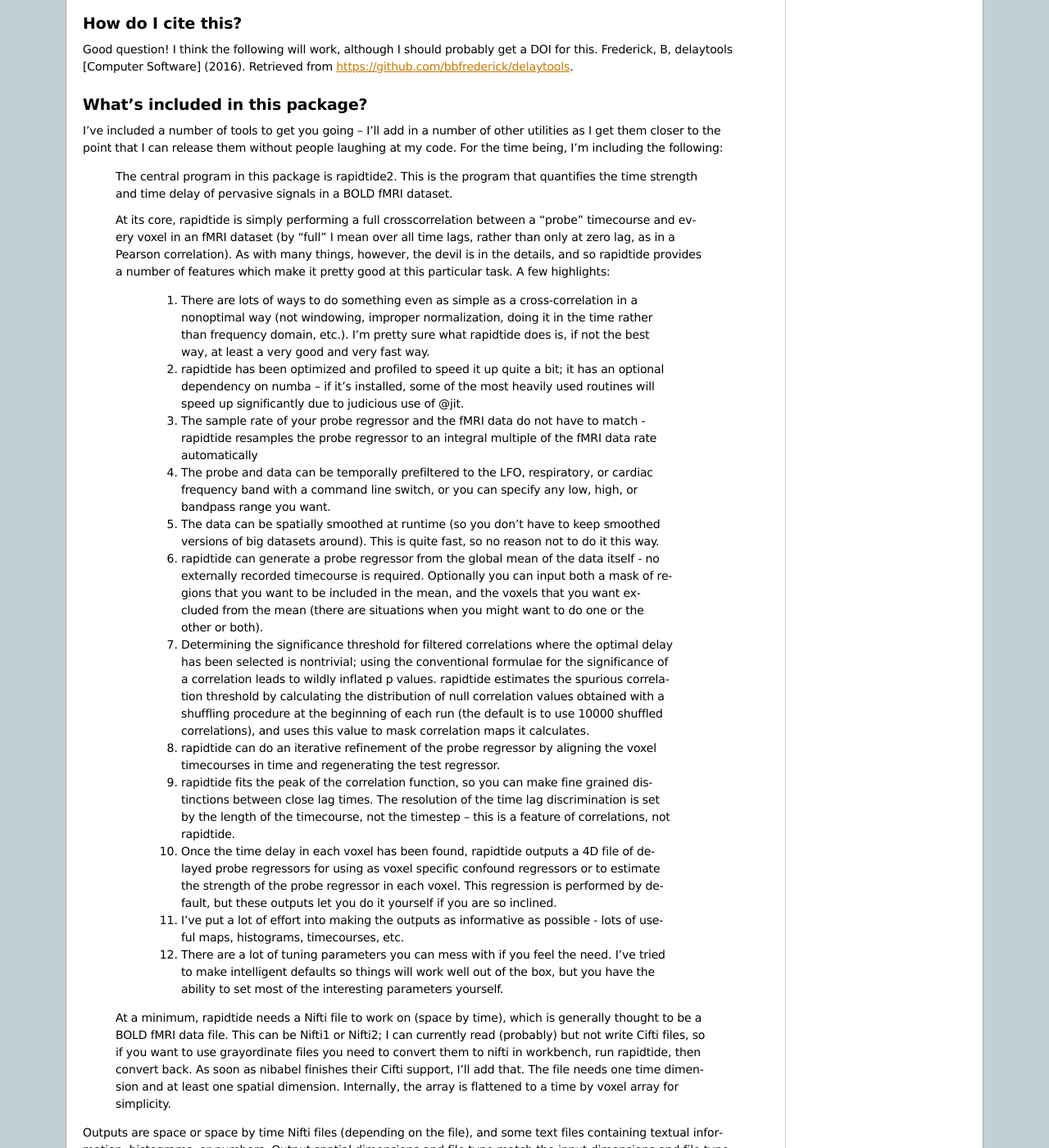
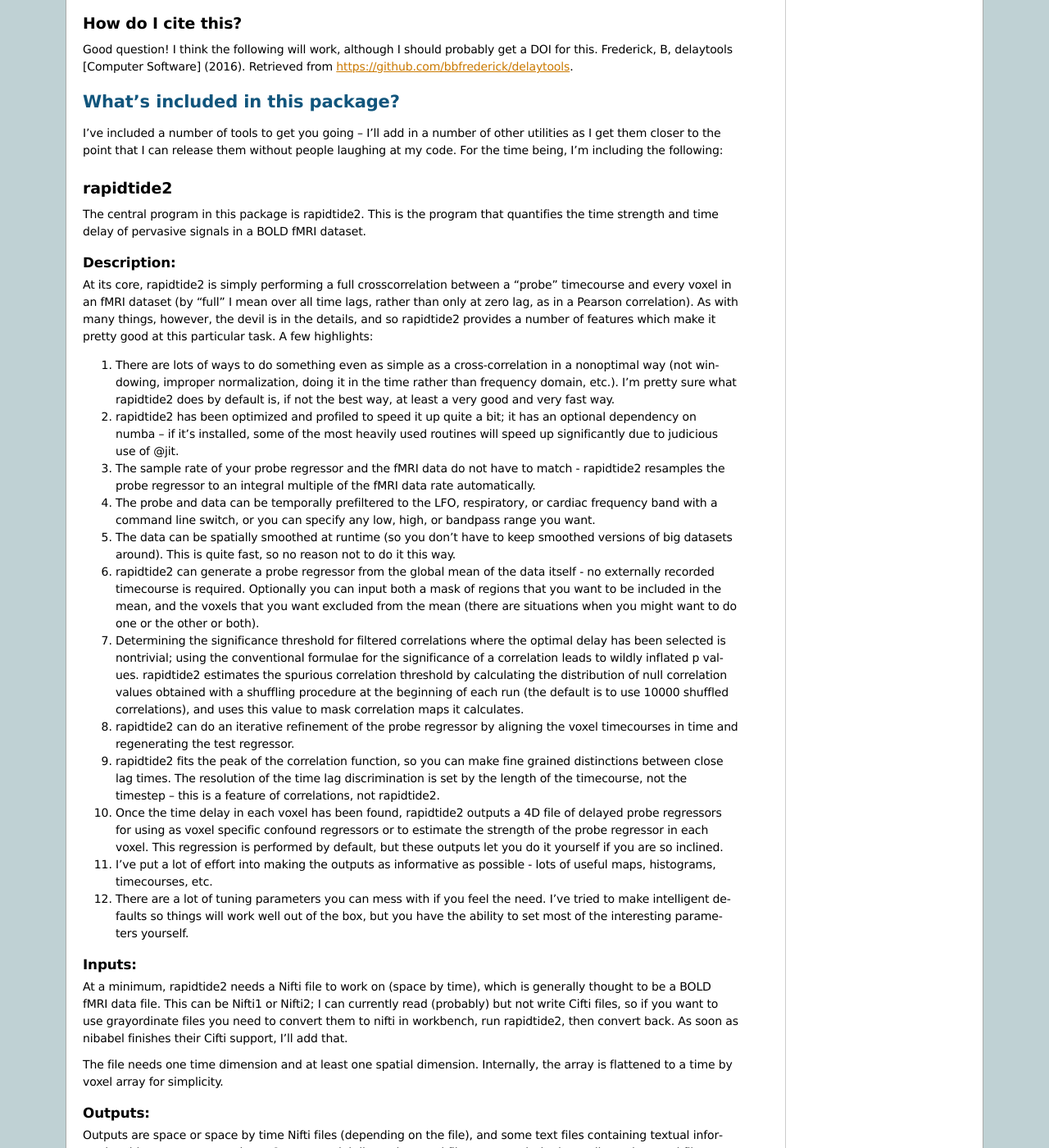
Before and after one commit to bbfrederick/rapidtide, a Sphinx documentation site: the page built from docs/index.rst, in a window 1280 px wide and 1400 px high, scrolled down 1515 px. Shown: the whole window at 82% size. Built offline with Sphinx 7.4.7, drawn with Linux system fonts in a browser that asks for light colours; part of the change alters nothing that is shown; some of the changed text lies outside the part shown.

Commit message:
More cleanup

```diff
--- a/docs/index.rst
+++ b/docs/index.rst
@@ -4,7 +4,7 @@
    contain the root `toctree` directive.
 
 Delaytools
-======================================
+==========
 Delaytools is a suite of python programs used to perform time delay analysis on functional imaging data to find time lagged correlations between the voxelwise time series and other time series.
 
 .. toctree::
@@ -20,6 +20,17 @@ After working with this for several years we've also found that you don't need t
 
 As an aside, some of these tools are just generally useful for looking at correlations between timecourses from other sources – for example doing PPI, or even some seed based analyses.
 
+Why are you releasing your code?
+--------------------------------
+For a number of reasons.
+    #.    I want people to use it!  I think if it were easier for people to do time delay analysis, they’d be more likely to do it.  I don’t have enough time or people in my group to do every experiment that I think would be interesting, so I’m hoping other people will, so I can read their papers and learn interesting things.
+
+    #.    It’s the right way to do science – I can say lots of things, but if nobody can replicate my results, nobody will believe it (we’ve gotten that a lot, because some of the implications of what we’ve seen in resting state data can be a little uncomfortable).  We’ve reached a stage in fMRI where getting from data to results involves a huge amount of processing, so part of confirming results involves being able to see how the data were processed. If you had to do everything from scratch, you’d never even try to confirm anybody’s results.
+
+    #.    In any complicated processing scheme, it’s quite possible (or in my case, likely) to make dumb mistakes, either coding errors or conceptual errors, and I almost certainly have made some (although hopefully the worst ones have been dealt with at this point).  More users and more eyes on the code make it more likely that they will be found.  As much as I’m queasy about somebody potentially finding a mistake in my code, I’d rather that they did so, so I can fix it[‡].
+
+    #.    It’s giving back to the community.  I benefit from the generosity of a lot of authors who have made the open source tools I use for work and play, so I figure I can pony up too.
+
 A note on coding quality and style:
 -----------------------------------
 This code has been in active development since June of 2012.  This has two implications.  The first is that it has been tuned and refined quite a bit over the years, with a lot of optimizations and bug fixes - most of the core routines have been tested fairly extensively to get rid of the stupidest bugs.  I find new bugs all the time, but most of the showstoppers seem to be gone.  The second result is that the coding style is all over the place.  When I started writing this, I had just moved over from C, and it was basically a mental port of how I would write it in C, and was extremely unpythonic (I’ve been told by a somewhat reliable source that looking over some of my early python efforts “made his eyes bleed”).  Over the years, as I've gone back and added functions, I periodically get embarassed and upgrade things to a somewhat more modern coding style.  I even put in some classes - that's what the cool kids do, right?  But the pace of that effort has to be balanced with the fact that when I make major architectural changes, I tend to break things.  So be patient with me, and keep in mind that you get what you pay for, and this cost you nothing!  Function before form.
@@ -28,65 +39,55 @@ Python version compatibility:
 ----------------------------
 This code has been extensively tested in python 2.7.  I dragged my feet somewhat making it python 3 compatible, since a number of the libraries I needed have took a long time to get ported to python 3, and I honestly saw no advantage to doing it.  I since decided that I’m going to have to do it eventually, so why not now?  As far as I know, the code all works fine in python 3.5 now - I’ve switched over to that on my development machine, and have not hit any version related issues in a while now, and according to PyCharm’s code inspection, there are no incompatible constructions.  However that’s no guarantee that there isn’t a problem in some option I haven’t bothered to test yet, so be vigilant, and please let me know if there is some issue with python 3 that I haven’t caught (or any bugs, really).
 
-Why are you releasing your code?
---------------------------------
-For a number of reasons.
-    1)    I want people to use it!  I think if it were easier for people to do time delay analysis, they’d be more likely to do it.  I don’t have enough time or people in my group to do every experiment that I think would be interesting, so I’m hoping other people will, so I can read their papers and learn interesting things.
-
-    2)    It’s the right way to do science – I can say lots of things, but if nobody can replicate my results, nobody will believe it (we’ve gotten that a lot, because some of the implications of what we’ve seen in resting state data can be a little uncomfortable).  We’ve reached a stage in fMRI where getting from data to results involves a huge amount of processing, so part of confirming results involves being able to see how the data were processed. If you had to do everything from scratch, you’d never even try to confirm anybody’s results.
-
-    3)    In any complicated processing scheme, it’s quite possible (or in my case, likely) to make dumb mistakes, either coding errors or conceptual errors, and I almost certainly have made some (although hopefully the worst ones have been dealt with at this point).  More users and more eyes on the code make it more likely that they will be found.  As much as I’m queasy about somebody potentially finding a mistake in my code, I’d rather that they did so, so I can fix it[‡].
-
-    4)    It’s giving back to the community.  I benefit from the generosity of a lot of authors who have made the open source tools I use for work and play, so I figure I can pony up too.
-
 How do I cite this?
 -------------------
 Good question!  I think the following will work, although I should probably get a DOI for this.
 Frederick, B, delaytools [Computer Software] (2016).  Retrieved from https://github.com/bbfrederick/delaytools.
 
 What’s included in this package?
--------------------------------
+================================
 I’ve included a number of tools to get you going – I’ll add in a number of other utilities as I get them closer to the point that I can release them without people laughing at my code.  For the time being, I’m including the following:
 
-    rapidtide2
-    ----------
-    The central program in this package is rapidtide2.  This is the program that quantifies the time strength and time delay of pervasive signals in a BOLD fMRI dataset.
+rapidtide2
+----------
+The central program in this package is rapidtide2.  This is the program that quantifies the time strength and time delay of pervasive signals in a BOLD fMRI dataset.
 
-    Description:
-    ------------
-    At its core, rapidtide is simply performing a full crosscorrelation between a "probe" timecourse and every voxel in an fMRI dataset (by “full” I mean over all time lags, rather than only at zero lag, as in a Pearson correlation).  As with many things, however, the devil is in the details, and so rapidtide provides a number of features which make it pretty good at this particular task.  A few highlights:
+Description:
+^^^^^^^^^^^^
+At its core, rapidtide2 is simply performing a full crosscorrelation between a "probe" timecourse and every voxel in an fMRI dataset (by “full” I mean over all time lags, rather than only at zero lag, as in a Pearson correlation).  As with many things, however, the devil is in the details, and so rapidtide2 provides a number of features which make it pretty good at this particular task.  A few highlights:
 
-    	1)    There are lots of ways to do something even as simple as a cross-correlation in a nonoptimal way (not windowing, improper normalization, doing it in the time rather than frequency domain, etc.).  I'm pretty sure what rapidtide does is, if not the best way, at least a very good and very fast way.
+#.    There are lots of ways to do something even as simple as a cross-correlation in a nonoptimal way (not windowing, improper normalization, doing it in the time rather than frequency domain, etc.).  I'm pretty sure what rapidtide2 does by default is, if not the best way, at least a very good and very fast way.
 
-    	2)    rapidtide has been optimized and profiled to speed it up quite a bit; it has an optional dependency on numba – if it’s installed, some of the most heavily used routines will speed up significantly due to judicious use of @jit.
+#.    rapidtide2 has been optimized and profiled to speed it up quite a bit; it has an optional dependency on numba – if it’s installed, some of the most heavily used routines will speed up significantly due to judicious use of @jit.
 
-    	3)    The sample rate of your probe regressor and the fMRI data do not have to match - rapidtide resamples the probe regressor to an integral multiple of the fMRI data rate automatically
+#.    The sample rate of your probe regressor and the fMRI data do not have to match - rapidtide2 resamples the probe regressor to an integral multiple of the fMRI data rate automatically.
 
-    	4)    The probe and data can be temporally prefiltered to the LFO, respiratory, or cardiac frequency band with a command line switch, or you can specify any low, high, or bandpass range you want.
+#.    The probe and data can be temporally prefiltered to the LFO, respiratory, or cardiac frequency band with a command line switch, or you can specify any low, high, or bandpass range you want.
 
-    	5)    The data can be spatially smoothed at runtime (so you don't have to keep smoothed versions of big datasets around).  This is quite fast, so no reason not to do it this way.
+#.    The data can be spatially smoothed at runtime (so you don't have to keep smoothed versions of big datasets around).  This is quite fast, so no reason not to do it this way.
 
-    	6)    rapidtide can generate a probe regressor from the global mean of the data itself - no externally recorded timecourse is required.  Optionally you can input both a mask of regions that you want to be included in the mean, and the voxels that you want excluded from the mean (there are situations when you might want to do one or the other or both).
+#.    rapidtide2 can generate a probe regressor from the global mean of the data itself - no externally recorded timecourse is required.  Optionally you can input both a mask of regions that you want to be included in the mean, and the voxels that you want excluded from the mean (there are situations when you might want to do one or the other or both).
 
-    	7)    Determining the significance threshold for filtered correlations where the optimal delay has been selected is nontrivial; using the conventional formulae for the significance of a correlation leads to wildly inflated p values.  rapidtide estimates the spurious correlation threshold by calculating the distribution of null correlation values obtained with a shuffling  procedure at the beginning of each run (the default is to use 10000 shuffled correlations), and uses this value to mask correlation maps it calculates.
+#.    Determining the significance threshold for filtered correlations where the optimal delay has been selected is nontrivial; using the conventional formulae for the significance of a correlation leads to wildly inflated p values.  rapidtide2 estimates the spurious correlation threshold by calculating the distribution of null correlation values obtained with a shuffling  procedure at the beginning of each run (the default is to use 10000 shuffled correlations), and uses this value to mask correlation maps it calculates.
 
-    	8)    rapidtide can do an iterative refinement of the probe regressor by aligning the voxel timecourses in time and regenerating the test regressor.
+#.    rapidtide2 can do an iterative refinement of the probe regressor by aligning the voxel timecourses in time and regenerating the test regressor.
 
-    	9)    rapidtide fits the peak of the correlation function, so you can make fine grained distinctions between close lag times. The resolution of the time lag discrimination is set by the length of the timecourse, not the timestep – this is a feature of correlations, not rapidtide.
+#.    rapidtide2 fits the peak of the correlation function, so you can make fine grained distinctions between close lag times. The resolution of the time lag discrimination is set by the length of the timecourse, not the timestep – this is a feature of correlations, not rapidtide2.
 
-    	10) Once the time delay in each voxel has been found, rapidtide outputs a 4D file of delayed probe regressors for using as voxel specific confound regressors or to estimate the strength of the probe regressor in each voxel.  This regression is performed by default, but these outputs let you do it yourself if you are so inclined.
+#. Once the time delay in each voxel has been found, rapidtide2 outputs a 4D file of delayed probe regressors for using as voxel specific confound regressors or to estimate the strength of the probe regressor in each voxel.  This regression is performed by default, but these outputs let you do it yourself if you are so inclined.
 
-    	11) I've put a lot of effort into making the outputs as informative as possible - lots of useful maps, histograms, timecourses, etc.
+#. I've put a lot of effort into making the outputs as informative as possible - lots of useful maps, histograms, timecourses, etc.
 
-    	12) There are a lot of tuning parameters you can mess with if you feel the need.  I've tried to make intelligent defaults so things will work well out of the box, but you have the ability to set most of the interesting parameters yourself.
+#. There are a lot of tuning parameters you can mess with if you feel the need.  I've tried to make intelligent defaults so things will work well out of the box, but you have the ability to set most of the interesting parameters yourself.
 
-    Inputs:
-    ------------
-    At a minimum, rapidtide needs a Nifti file to work on (space by time), which is generally thought to be a BOLD fMRI data file.  This can be Nifti1 or Nifti2; I can currently read (probably) but not write Cifti files, so if you want to use grayordinate files you need to convert them to nifti in workbench, run rapidtide, then convert back. As soon as nibabel finishes their Cifti support, I'll add that.
-    The file needs one time dimension and at least one spatial dimension.  Internally, the array is flattened to a time by voxel array for simplicity.
+Inputs:
+^^^^^^^
+At a minimum, rapidtide2 needs a Nifti file to work on (space by time), which is generally thought to be a BOLD fMRI data file.  This can be Nifti1 or Nifti2; I can currently read (probably) but not write Cifti files, so if you want to use grayordinate files you need to convert them to nifti in workbench, run rapidtide2, then convert back. As soon as nibabel finishes their Cifti support, I'll add that.
 
-    Outputs:
-    -------------
+The file needs one time dimension and at least one spatial dimension.  Internally, the array is flattened to a time by voxel array for simplicity.
+
+Outputs:
+^^^^^^^^
 Outputs are space or space by time Nifti files (depending on the file), and some text files containing textual information, histograms, or numbers.  Output spatial dimensions and file type match the input dimensions and file type (Nifti1 in, Nifti1 out).  Depending on the file type of map, there can be no time dimension, a time dimension that matches the input file, or something else, such as a time lag dimension for a correlation map.
 
 
```
Also changed, not shown: 5 other files.
